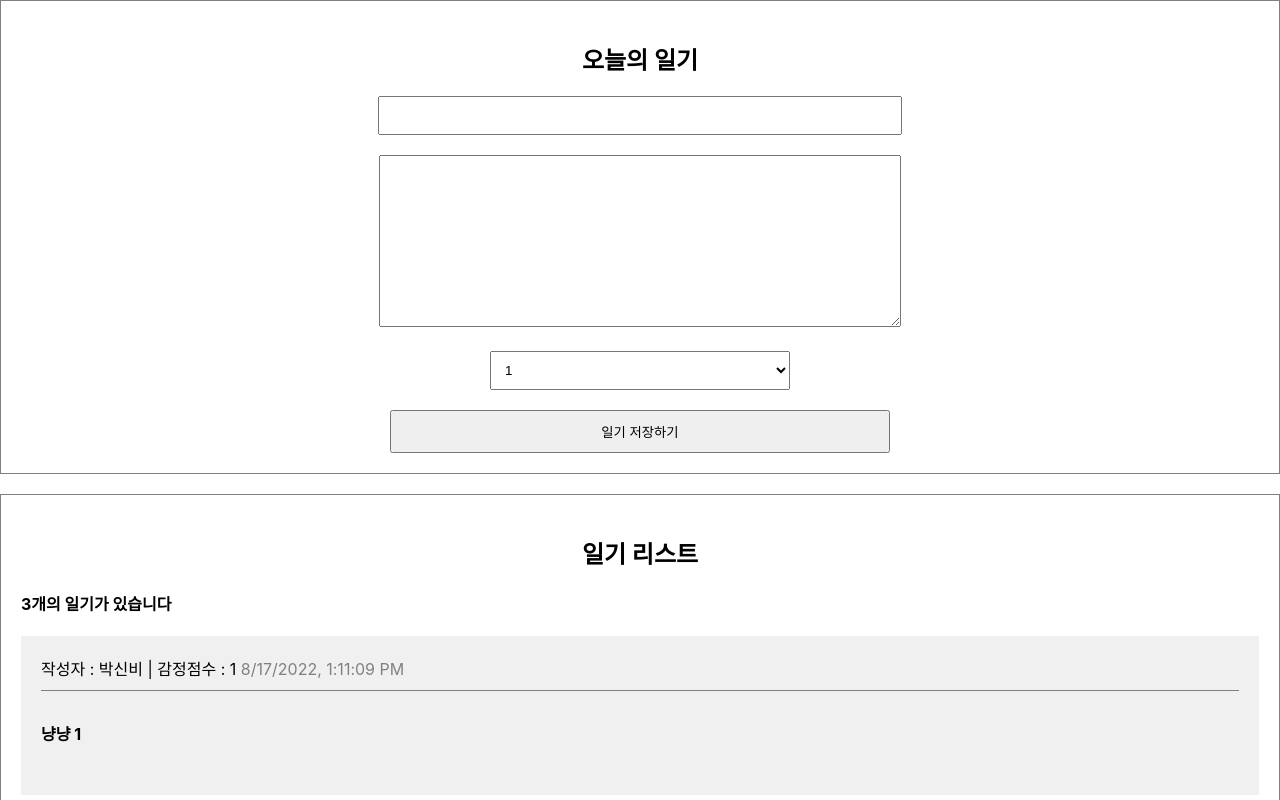
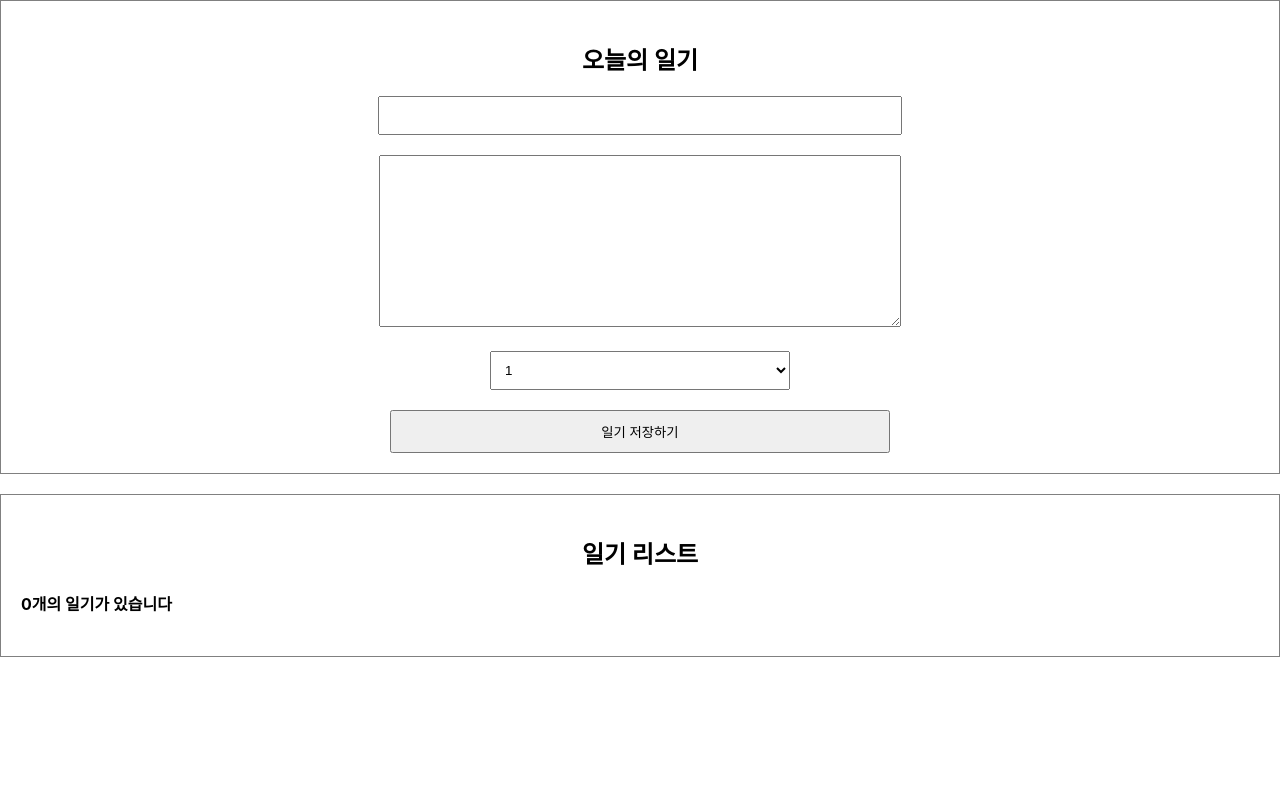
Before and after one commit to shinbi-park/Simple_Diary, a React (Create React App) app: page / in a window 1280 px wide. Shown: the top 800 px of the page. Built offline with nearby package versions, Linux system fonts and the light colour scheme.

Commit message:
데이터(일기) 추가하기
새 일기를 작성하여 추가하는 함수(onCreate)를 생성하고,
useState를 사용하여 상태값을 변경 후 기존 데이터에 추가한다

```diff
--- a/src/App.js
+++ b/src/App.js
@@ -1,36 +1,52 @@
+import { useRef, useState } from "react";
 import "./App.css";
 import DiaryEditor from "./DiaryEditor";
 import DiaryList from "./DiaryList";
 
-const dummyList = [
-  {
-    id: 1,
-    author: "박신비",
-    content: "냥냥 1",
-    emotion: 1,
-    created_date: new Date().getTime(),
-  },
-  {
-    id: 2,
-    author: "김민성",
-    content: "냥냥 2",
-    emotion: 2,
-    created_date: new Date().getTime(),
-  },
-  {
-    id: 3,
-    author: "르블랑",
-    content: "냥냥 3",
-    emotion: 3,
-    created_date: new Date().getTime(),
-  },
-];
+// const dummyList = [
+//   {
+//     id: 1,
+//     author: "박신비",
+//     content: "냥냥 1",
+//     emotion: 1,
+//     created_date: new Date().getTime(),
+//   },
+//   {
+//     id: 2,
+//     author: "김민성",
+//     content: "냥냥 2",
+//     emotion: 2,
+//     created_date: new Date().getTime(),
+//   },
+//   {
+//     id: 3,
+//     author: "르블랑",
+//     content: "냥냥 3",
+//     emotion: 3,
+//     created_date: new Date().getTime(),
+//   },
+// ];
 
 function App() {
+  const [data, setData] = useState([]);
+
+  const dataId = useRef(0);
+  const onCreate = (author, content, emotion) => {
+    const created_date = new Date().getTime();
+    const newItem = {
+      author,
+      content,
+      emotion,
+      created_date,
+      id: dataId.current,
+    };
+    dataId.current += 1;
+    setData([newItem, ...data]);
+  };
   return (
     <div className="App">
-      <DiaryEditor />
-      <DiaryList diaryList={dummyList} />
+      <DiaryEditor onCreate={onCreate} />
+      <DiaryList diaryList={data} />
     </div>
   );
 }
--- a/src/DiaryEditor.js
+++ b/src/DiaryEditor.js
@@ -1,6 +1,6 @@
 import React, { useRef, useState } from "react";
 
-const DiaryEditor = () => {
+const DiaryEditor = ({ onCreate }) => {
   const authorInput = useRef();
   const contentInput = useRef();
   const [state, setState] = useState({
@@ -25,8 +25,14 @@
       contentInput.current.focus();
       return;
     }
+    onCreate(state.author, state.content, state.emotion);
 
     alert("저장 성공");
+    setState({
+      author: "",
+      content: "",
+      emotion: 1,
+    });
   };
 
   return (
```
